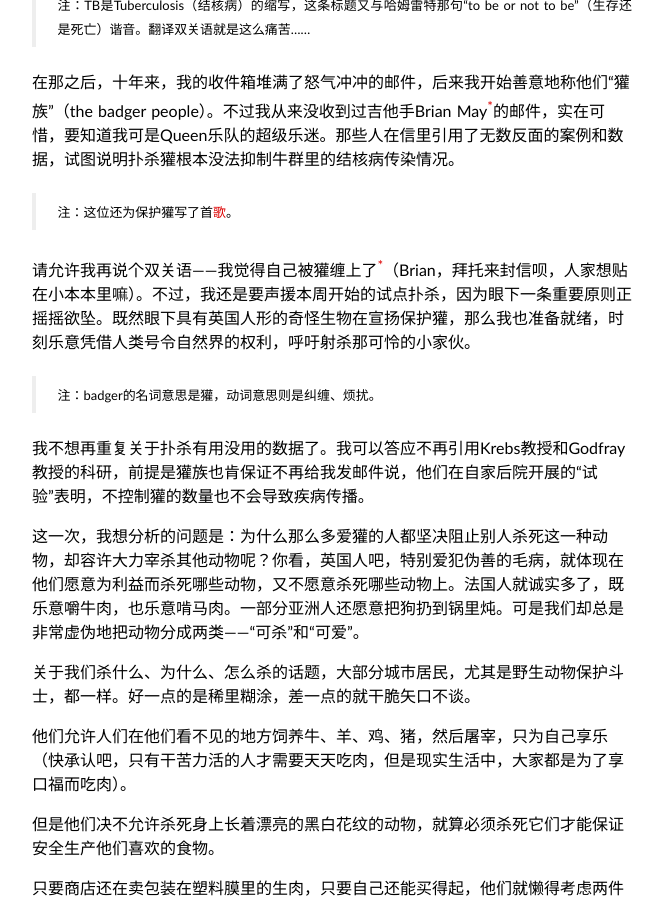
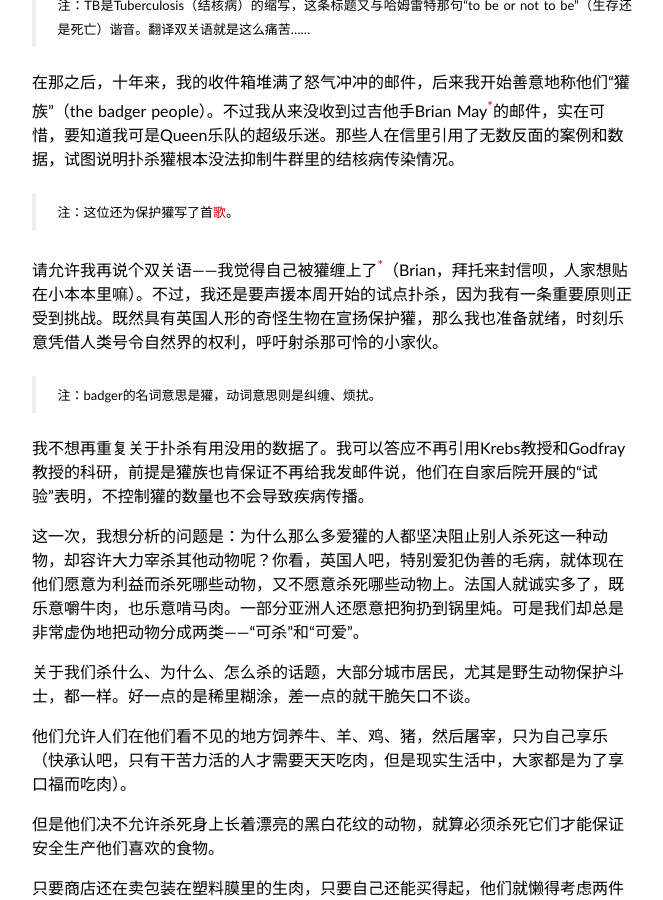
Before and after one commit to sighsmile/sighsmile.github.io, a Jekyll site: the page built from _posts/2013-09-05-Badger-Britain.md, in a window 1280 px wide and 900 px high, scrolled down 819 px. Shown: the whole window, without its empty margins (308-971 px from the left). Built offline with Jekyll 4.4.1, drawn with Linux system fonts in a browser that asks for light colours; some web fonts are replaced; Markdown is read by kramdown in place of the engine named in the settings; comment, search, counter and statistics services are not loaded.

Commit message:
modify posts

```diff
--- a/_posts/2013-09-05-Badger-Britain.md
+++ b/_posts/2013-09-05-Badger-Britain.md
@@ -23,7 +23,7 @@ tags: translation topic
 
 > <a id="note3"></a>注：这位还为保护獾写了首[歌](http://youtu.be/EllYgcWmcAY)。
 
-请允许我再说个双关语——我觉得自己被獾缠上了[<sup>\*</sup>](#note4)（Brian，拜托来封信呗，人家想贴在小本本里嘛）。不过，我还是要声援本周开始的试点扑杀，因为眼下一条重要原则正摇摇欲坠。既然眼下具有英国人形的奇怪生物在宣扬保护獾，那么我也准备就绪，时刻乐意凭借人类号令自然界的权利，呼吁射杀那可怜的小家伙。
+请允许我再说个双关语——我觉得自己被獾缠上了[<sup>\*</sup>](#note4)（Brian，拜托来封信呗，人家想贴在小本本里嘛）。不过，我还是要声援本周开始的试点扑杀，因为我有一条重要原则正受到挑战。既然具有英国人形的奇怪生物在宣扬保护獾，那么我也准备就绪，时刻乐意凭借人类号令自然界的权利，呼吁射杀那可怜的小家伙。
 
 > <a id="note4"></a>注：badger的名词意思是獾，动词意思则是纠缠、烦扰。
 
```
